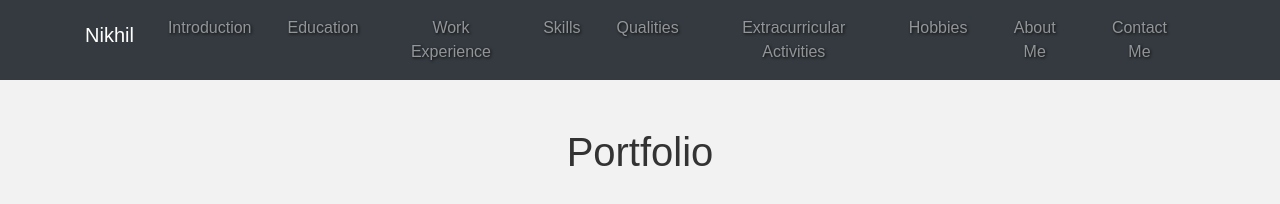
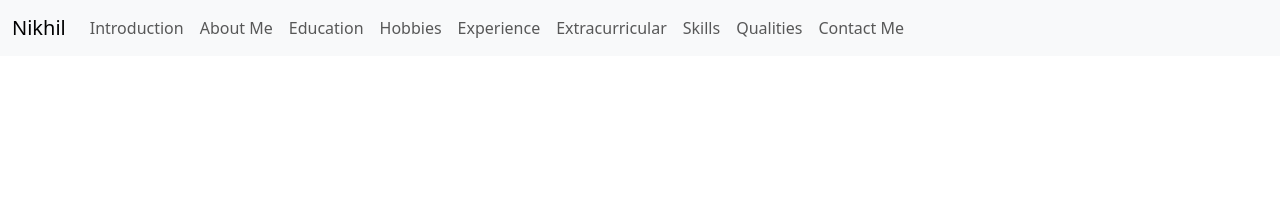
Before and after one commit to Nikhil201716/Final-Portfolio, a plain HTML site: page index.html in a window 1280 px wide. Drawn offline with nearby package versions, Linux system fonts and the light colour scheme.

Commit message:
Update index.html

```diff
--- a/index.html
+++ b/index.html
@@ -3,37 +3,52 @@
 <head>
     <meta charset="UTF-8">
     <meta name="viewport" content="width=device-width, initial-scale=1.0">
-<title>Personal Portfolio</title>
-<link rel="stylesheet" href="https://stackpath.bootstrapcdn.com/bootstrap/4.5.2/css/bootstrap.min.css">
-<link rel="stylesheet" href="style.css">
+    <link href="https://cdn.jsdelivr.net/npm/bootstrap@5.3.1/dist/css/bootstrap.min.css" rel="stylesheet"
+    integrity="sha384-4bw+/aepP/YC94hEpVNVgiZdgIC5+VKNBQNGCHeKRQN+PtmoHDEXuppvnDJzQIu9" crossorigin="anonymous">
+    <title>Document</title>
 </head>
 <body>
-<nav class="navbar navbar-expand-lg navbar-dark bg-dark">
-<div class="container">
-<h1 class="navbar-brand">Nikhil</h1>
+    <nav class="navbar navbar-expand-lg bg-body-tertiary">
+        <div class="container-fluid">
+          <a class="navbar-brand" href="./index.html">Nikhil</a>
+          <button class="navbar-toggler" type="button" data-bs-toggle="collapse" data-bs-target="#navbarNav" aria-controls="navbarNav" aria-expanded="false" aria-label="Toggle navigation">
+            <span class="navbar-toggler-icon"></span>
+          </button>
           <div class="collapse navbar-collapse" id="navbarNav">
-<ul class="navbar-nav ml-auto">
-<li class="nav-item"><a class="nav-link" href="Introduction.html">Introduction</a></li>
-<li class="nav-item"><a class="nav-link" href="Education.html">Education</a></li>
-<li class="nav-item"><a class="nav-link" href="Experience.html">Work Experience</a></li>
-<li class="nav-item"><a class="nav-link" href="Skills.html">Skills</a></li>
-<li class="nav-item"><a class="nav-link" href="Qualities.html">Qualities</a></li>
-<li class="nav-item"><a class="nav-link" href="Extracurricular.html">Extracurricular Activities</a></li>
-<li class="nav-item"><a class="nav-link" href="Hobbies.html">Hobbies</a></li>
-<li class="nav-item"><a class="nav-link" href="About_Me.html">About Me</a></li>
-<li class="nav-item"><a class="nav-link" href="Contact.html">Contact Me</a></li>
+            <ul class="navbar-nav">
+                <li class="nav-item">
+                    <a class="nav-link" href="./Introduction.html">Introduction</a>
+                  </li>
+                <li class="nav-item">
+                  <a class="nav-link" href="./About_Me.html">About Me</a>
+                </li>
+              <li class="nav-item">
+                <a class="nav-link " href="./Education.html">Education</a>
+              </li>
+              <li class="nav-item">
+                <a class="nav-link" href="./Hobbies.html">Hobbies</a>
+              </li>
+              <li class="nav-item">
+                <a class="nav-link" href="./Experience.html">Experience</a>
+              </li>
+              <li class="nav-item">
+                <a class="nav-link" href="./Extracurricular.html">Extracurricular</a>
+              </li>
+              <li class="nav-item">
+                <a class="nav-link" href="./Skills.html">Skills</a>
+              </li>
+              <li class="nav-item">
+                <a class="nav-link" href="./Qualities.html">Qualities</a>
+              </li>
+              <li class="nav-item">
+                <a class="nav-link" href="./Contact.html">Contact Me</a>
+              </li>
             </ul>
           </div>
         </div>
       </nav>
-
-<div class="container mt-5">
-<h1 align="center">Portfolio</h1>
-</div>
-
-<script src="https://code.jquery.com/jquery-3.5.1.slim.min.js"></script>
-<script src="https://cdn.jsdelivr.net/npm/@popperjs/core@2.9.1/dist/umd/popper.min.js"></script>
-<script src="https://stackpath.bootstrapcdn.com/bootstrap/4.5.2/js/bootstrap.min.js"></script>
-<script src="script.js"></script>
+      <script src="https://cdn.jsdelivr.net/npm/bootstrap@5.3.1/dist/js/bootstrap.bundle.min.js"
+        integrity="sha384-HwwvtgBNo3bZJJLYd8oVXjrBZt8cqVSpeBNS5n7C8IVInixGAoxmnlMuBnhbgrkm"
+        crossorigin="anonymous"></script>
 </body>
 </html>
```
Lines whose indentation alone changed are shown as unchanged.
